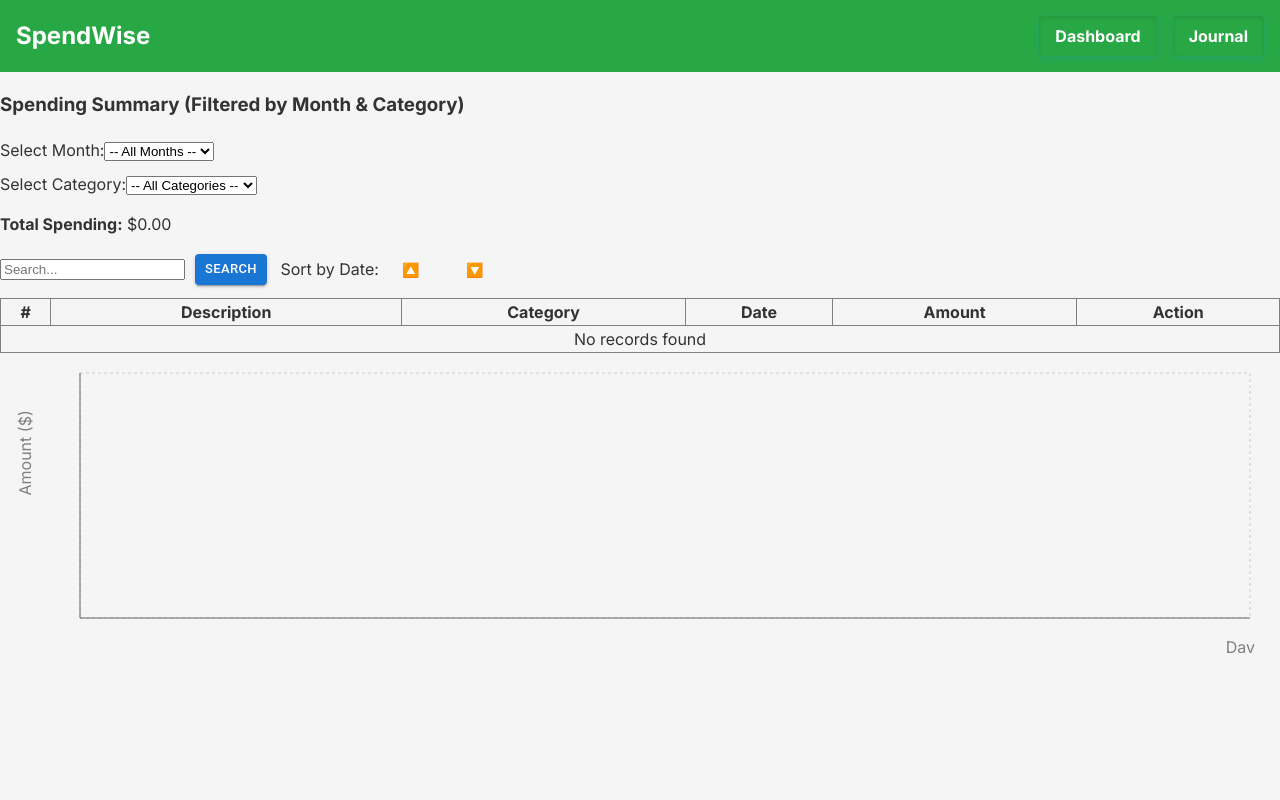
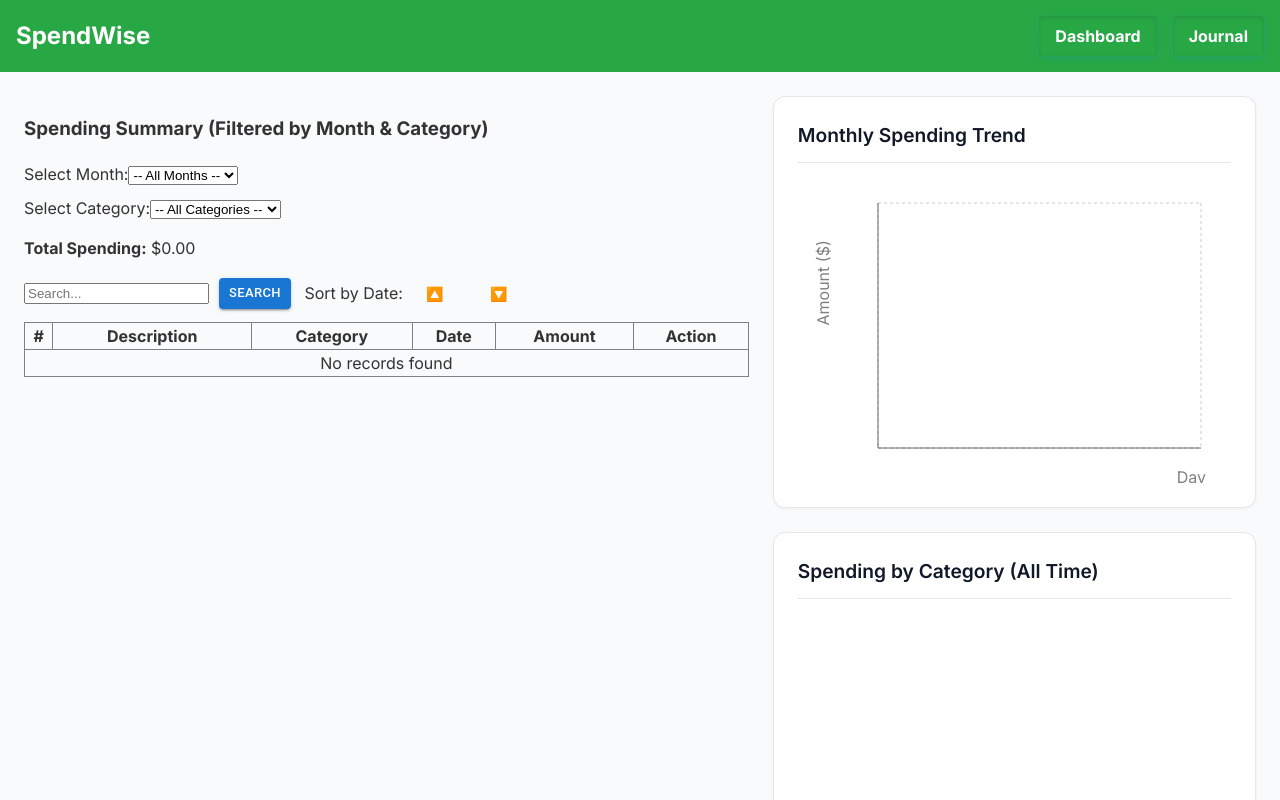
Before and after one commit to tinthegoat/spending-tracker, a React (Vite) app: page /spending-tracker/dashboard in a window 1280 px wide. Shown: the top 800 px of the page. Built offline with nearby package versions, Linux system fonts and the light colour scheme.

Commit message:
re layout

```diff
--- /dev/null
+++ b/src/pages/Charts.jsx
@@ -0,0 +1,24 @@
+import React from 'react';
+import Chart from './Chart';
+import PieChartComponent from './Pie_chart';
+import './Dashboard.css'; // We'll share the same stylesheet
+
+function Charts({ lineChartData, pieChartData, selectedMonth }) {
+  return (
+    // This container will hold our two chart panels
+    <div className="charts-container">
+      {/* Panel for the Line Chart */}
+      <div className="dashboard-panel">
+        <h3>Monthly Spending Trend</h3>
+        <Chart filteredData={lineChartData} selectedMonth={selectedMonth} />
+      </div>
+
+      {/* Panel for the Pie Chart */}
+      <div className="dashboard-panel">
+        <PieChartComponent records={pieChartData} />
+      </div>
+    </div>
+  );
+}
+
+export default Charts;
--- a/src/pages/Dashboard.css
+++ b/src/pages/Dashboard.css
@@ -1,75 +1,115 @@
-.container {
-  display: flex;
-  flex-direction: column; /* Stack items on top of each other on small screens */
-  gap: 20px; /* Adds space between the stacked items */
-  padding: 10px;
+/* Main Dashboard Layout */
+.dashboard-layout {
+  display: grid;
+  grid-template-columns: 1fr; /* Single column on mobile/small screens */
+  gap: 24px;
+  padding: 24px;
+  background-color: #f9fafb; /* Light gray background for the page */
 }
 
-/* This is the style for each individual box (summary and chart) */
-.box {
-  background-color: #ffffff;
-  border: 1px solid #ddd;
-  border-radius: 8px;
-  padding: 16px;
-  box-shadow: 0 2px 4px rgba(0,0,0,0.1);
-  /* The 'flex: 1' tells the boxes to grow and share space on larger screens */
-  flex: 1;
-}
-
-/* Media Query for larger screens (like tablets and laptops).
-   If the screen width is 768px or more, these styles will override the defaults.
-*/
-@media (min-width: 768px) {
-  .container {
-    flex-direction: row; /* This places the items side-by-side */
+/* Two-column layout for larger screens */
+@media (min-width: 1024px) {
+  .dashboard-layout {
+    /* Left column is 1.5 times the size of the right column */
+    grid-template-columns: 1.5fr 1fr;
   }
 }
 
+/* General styles for all panels */
+.dashboard-panel {
+  background-color: #ffffff;
+  border: 1px solid #e5e7eb;
+  border-radius: 12px;
+  padding: 24px;
+  box-shadow: 0 1px 3px rgba(0, 0, 0, 0.05);
+}
 
-/* --- Your existing styles for dropdowns, etc. can remain below --- */
-
-.dropdown-container {
-  display: flex;
-  align-items: center;
-  justify-content: flex-start;
-  gap: 10px;
+.dashboard-panel h3 {
+  margin-top: 0;
+  font-size: 1.2rem;
+  font-weight: 600;
+  color: #111827;
+  border-bottom: 1px solid #e5e7eb;
+  padding-bottom: 12px;
   margin-bottom: 20px;
 }
 
-.dropdown-label {
-  color: #28a745;
-  font-weight: 600;
+/* Controls Container (filters, search, sort) */
+.controls-container {
+  display: flex;
+  flex-wrap: wrap;
+  align-items: center;
+  gap: 16px 24px;
+  margin-bottom: 24px;
+}
+
+.filter-group, .search-group, .sort-group {
+  display: flex;
+  align-items: center;
+  gap: 8px;
+}
+
+.filter-label, .sort-group span {
+  font-weight: 500;
+  font-size: 0.9rem;
+  color: #4b5563;
+}
+
+.filter-select, .controls-container input[type="text"] {
+  padding: 8px 12px;
+  border-radius: 6px;
+  border: 1px solid #d1d5db;
   font-size: 1rem;
 }
 
-.category-dropdown {
-  padding: 8px;
-  border-radius: 6px;
-  border: 1px solid #ccc;
-  font-size: 1rem;
-  color: #333;
-  min-width: 180px;
+/* Summary Metrics */
+.summary-metrics {
+  margin-bottom: 24px;
+}
+.summary-metrics p {
+  margin: 4px 0;
+  font-size: 1.1rem;
+  color: #374151;
+}
+.summary-metrics strong {
+  color: #166534; /* Dark green for better readability */
 }
 
-.summary-container {
-  text-align: left;
-  color: #333;
+/* Right Column - Charts Container */
+.charts-container {
+  display: grid;
+  grid-template-columns: 1fr;
+  gap: 24px; /* Space between the line and pie charts */
 }
 
-.chart-container {
-  display: flex;
-  flex-direction: column; /* Stack charts on small screens */
-  gap: 20px;
+.line-chart-container, .pie-chart-container {
+  width: 100%;
+  height: 320px;
 }
 
-@media (min-width: 768px) {
-  .chart-container {
-    flex-direction: row; /* Side by side on larger screens */
-    justify-content: space-between;
-  }
+/* Data Table */
+.data-table {
+  width: 100%;
+  border-collapse: collapse;
 }
 
-.chart-box {
-  flex: 1;
-  min-width: 300px; /* Prevent chart from shrinking too small */
+.data-table th, .data-table td {
+  padding: 12px;
+  border: 1px solid #e5e7eb;
+  text-align: left;
+  vertical-align: middle;
 }
+
+.data-table th {
+  background-color: #f9fafb;
+  font-weight: 600;
+  color: #374151;
+}
+
+.data-table tbody tr:nth-of-type(even) {
+  background-color: #f9fafb;
+}
+
+.data-table tbody tr:hover {
+  background-color: #f3f4f6;
+}
--- a/src/pages/Dashboard.jsx
+++ b/src/pages/Dashboard.jsx
@@ -1,18 +1,38 @@
-import React, { useState } from 'react';
+import React, { useState, useEffect } from 'react';
 import TotalBox from './TotalBox';
-import Chart from './Chart';
+import Charts from './Charts'; // Import our new component
+import './Dashboard.css';
+
 function Dashboard() {
+  const [filteredData, setFilteredData] = useState([]);
+  const [allRecords, setAllRecords] = useState([]);
+  const [selectedMonth, setSelectedMonth] = useState("");
+
+  // This effect runs once to load all data from local storage
+  useEffect(() => {
+    const stored = JSON.parse(localStorage.getItem('journalData')) || [];
+    setAllRecords(stored);
+    setFilteredData(stored); // Initially, the filtered data is all data
+  }, []);
 
   return (
-    <div>
-      {/* Add charts and summary here */}
-      <div className="dashboard-content">
+    <div className="dashboard-layout">
+      {/* This is our LEFT column */}
+      <TotalBox
+        records={allRecords}
+        setRecords={setAllRecords} // Pass this down to handle deletions
+        onFilteredData={(data, month) => {
+          setFilteredData(data);
+          setSelectedMonth(month);
+        }}
+      />
 
-        <div className="container">
-          <TotalBox />
-          <Chart />
-        </div>
-      </div>
+      {/* This is our RIGHT column */}
+      <Charts
+        lineChartData={filteredData} // The line chart uses filtered data
+        pieChartData={allRecords}   // The pie chart uses all data
+        selectedMonth={selectedMonth}
+      />
     </div>
   );
 }
--- a/src/pages/Pie_chart.jsx
+++ b/src/pages/Pie_chart.jsx
@@ -4,7 +4,7 @@ import React, { useEffect, useState } from 'react';
 import { PieChart, Pie, Cell, Tooltip, Legend, ResponsiveContainer } from 'recharts';
 
 // Define an array of colors for the pie chart slices
-const COLORS = ['#4c86b9ff', '#34a18dff', '#a28443ff', '#ac613cff', '#814b9eff', '#a74a58ff'];
+const COLORS = ['#4c86b9ff', '#34a18dff', '#ebb84bff', '#dd7c4cff', '#9455b7ff', '#db5f72ff'];
 
 // This component receives the master list of 'records' as a prop
 function PieChartComponent({ records }) {
--- a/src/pages/TotalBox.jsx
+++ b/src/pages/TotalBox.jsx
@@ -13,7 +13,7 @@ function TotalBox({ onFilteredData }) {
 
   const searchRef = useRef();
 
-  const COLORS = ["#0088FE", "#00C49F", "#FFBB28", "#FF8042", "#AA00FF", "#FF4444"];
+  const COLORS = ["#56abf6ff", "#4cbca8ff", "#f8d17bff", "#fea376ff", "#cd7af6ff", "#f98080ff"];
 
   useEffect(() => {
     const stored = JSON.parse(localStorage.getItem("journalData")) || [];
@@ -200,29 +200,6 @@ function TotalBox({ onFilteredData }) {
         </tbody>
       </table>
 
-      {/* ✅ Pie Chart */}
-      {pieData.length > 0 && (
-        <div style={{ width: "100%", height: 250, marginTop: "15px" }}>
-          <PieChart width={400} height={250}>
-            <Pie
-              data={pieData}
-              dataKey="value"
-              nameKey="name"
-              cx="50%"
-              cy="50%"
-              outerRadius={80}
-              fill="#8884d8"
-              label
-            >
-              {pieData.map((entry, index) => (
-                <Cell key={`cell-${index}`} fill={COLORS[index % COLORS.length]} />
-              ))}
-            </Pie>
-            <ReTooltip />
-            <Legend />
-          </PieChart>
-        </div>
-      )}
     </div>
   );
 }
```
